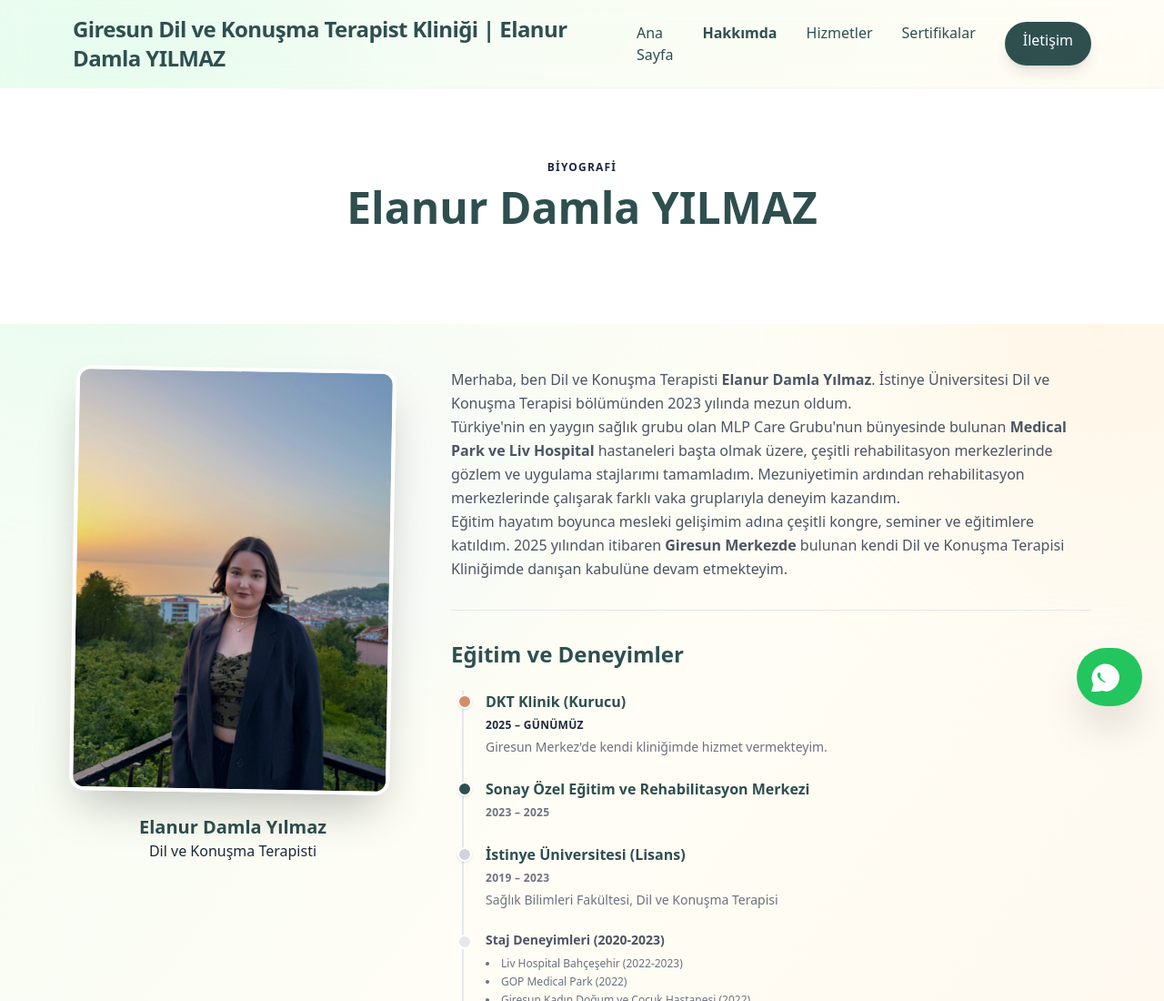
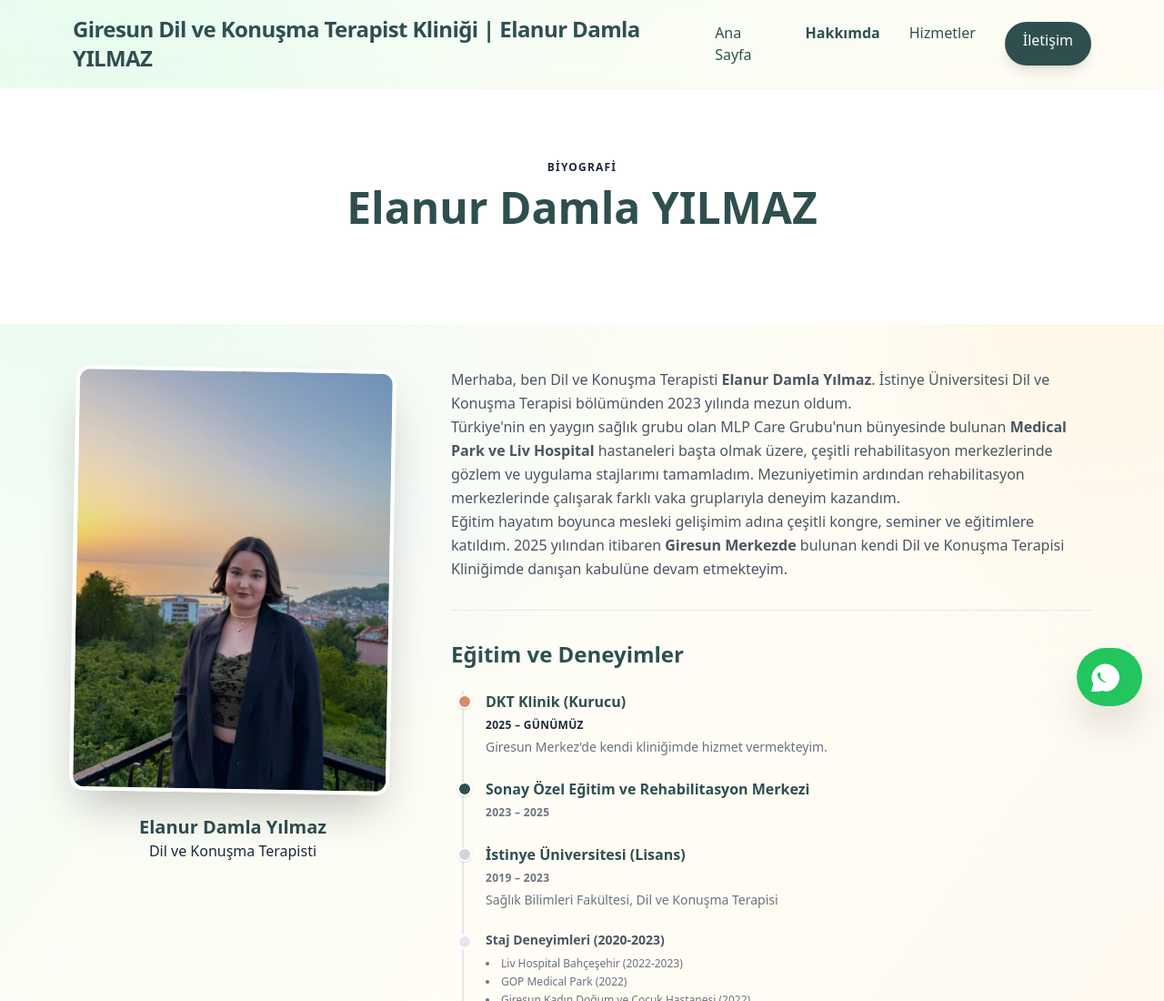
Before and after one commit to dygozturk/Dil-ve-Konu-ma-Web-Sitesi---Elanur-Damla-Y-lmaz, a plain HTML site: page about.html in a window 1280 px wide. Shown: the top 1100 px of the page at 91% size. Drawn offline with nearby package versions, Linux system fonts and the light colour scheme.

Commit message:
"new revize"

```diff
--- a/about.html
+++ b/about.html
@@ -26,7 +26,6 @@
       <a href="index.html" class="hover:text-terracotta transition-colors">Ana Sayfa</a>
       <a href="about.html" class="text-terracotta font-semibold">Hakkımda</a>
       <a href="services.html" class="hover:text-terracotta transition-colors">Hizmetler</a>
-      <a href="certificates.html" class="hover:text-orange-500 transition-colors">Sertifikalar</a>
       <a href="contact.html" class="bg-forest text-white px-5 py-2 rounded-full hover:bg-terracotta transition-colors shadow-lg shadow-forest/20">İletişim</a>
     </div>
   </div>
```
Also changed, not shown: certificates.html (+0 -1 lines), contact.html (+0 -1 lines), services.html (+0 -1 lines).
